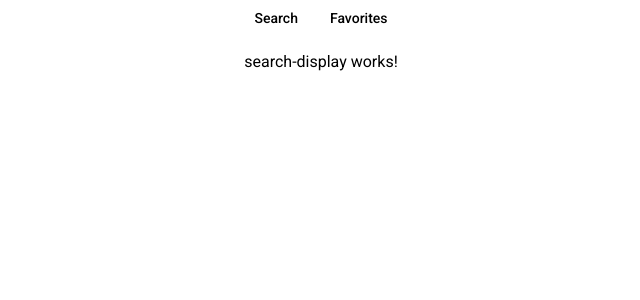
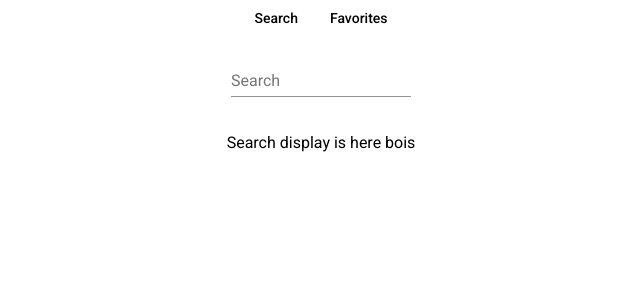
Before and after one commit to tanner-irons/ngxs-example, an Angular app: page /home in a window 1280 px wide. Shown: the top 300 px of the page, without its empty margins (319-959 px from the left). Built offline with nearby package versions, Linux system fonts and the light colour scheme.

Commit message:
fleshing out search-box, grabbing movie data in the box component

```diff
--- a/src/app/movie-service/movie-service.service.ts
+++ b/src/app/movie-service/movie-service.service.ts
@@ -18,10 +18,12 @@ export class MovieServiceService {
       .toPromise()
       .then(result => {
         let typedResponse = result as MovieSearchResult;
-        if (typedResponse.response === 'True') {
-          return typedResponse.search;
+        if (typedResponse.Response === 'True') {
+          return typedResponse.Search;
         } else {
-          throw 'no movies found';
+          throw {
+            error: typedResponse.Error
+          };
         }
       });
   }
@@ -37,8 +39,8 @@ export class MovieServiceService {
 }
 
 interface MovieSearchResult {
-  search?: MovieSummary[],
+  Search?: MovieSummary[],
   totalResults?: string,
-  response: 'False' | 'True',
-  error?: string
+  Response: 'False' | 'True',
+  Error?: string
 }
--- a/src/app/search-box/search-box.component.html
+++ b/src/app/search-box/search-box.component.html
@@ -1,3 +1,5 @@
 <p>
-  search-box works!
+  <mat-form-field>
+    <input [(ngModel)]="searchText" (keyup)="searchChanged()" matInput placeholder="Search">
+  </mat-form-field>
 </p>
--- a/src/app/search-box/search-box.component.ts
+++ b/src/app/search-box/search-box.component.ts
@@ -1,4 +1,6 @@
-import { Component, OnInit } from '@angular/core';
+import { Component, OnInit, Output, EventEmitter } from '@angular/core';
+import { MovieDetails, MovieSummary } from '../movie-service/movie.model';
+import { MovieServiceService } from '../movie-service/movie-service.service';
 
 @Component({
   selector: 'app-search-box',
@@ -7,9 +9,37 @@ import { Component, OnInit } from '@angular/core';
 })
 export class SearchBoxComponent implements OnInit {
 
-  constructor() { }
+  public searchText: string = "";
+  public movieList: MovieSummary[] = [];
+  @Output() moviesChanged: EventEmitter<MovieSummary[]> = new EventEmitter();
+  @Output() movieError: EventEmitter<string> = new EventEmitter();
+
+  constructor(private movieService: MovieServiceService) { }
 
   ngOnInit() {
   }
 
+  private lastChangeID: number;
+
+  searchChanged() {
+    clearTimeout(this.lastChangeID);
+    this.lastChangeID = window.setTimeout(() => {
+      this.updateMovieList(this.searchText);
+    }, 1000);
+  }
+
+  updateMovieList(searchText: string) {
+    console.log("updated movie list: " + searchText);
+    this.movieService.searchForMovie(searchText)
+      .then(movies => {
+        this.movieList = movies;
+        this.moviesChanged.emit(this.movieList);
+        console.log(movies);
+      })
+      .catch(err => {
+        this.movieList = [];
+        this.movieError.emit(err.error ? err.error : "unknown error");
+        console.log(err);
+      });
+  }
 }
--- a/src/app/search-display/search-display.component.html
+++ b/src/app/search-display/search-display.component.html
@@ -1,3 +1,9 @@
-<p>
-  search-display works!
-</p>
+<div>
+  <div class="search-box">
+    <app-search-box></app-search-box>
+  </div>
+  <div class="movie-list">
+
+  </div>
+  Search display is here bois
+</div>
```
Also changed, not shown: src/app/app.module.ts (+9 -1 lines), src/app/movie-service/movie.model.ts (+4 -4 lines).
